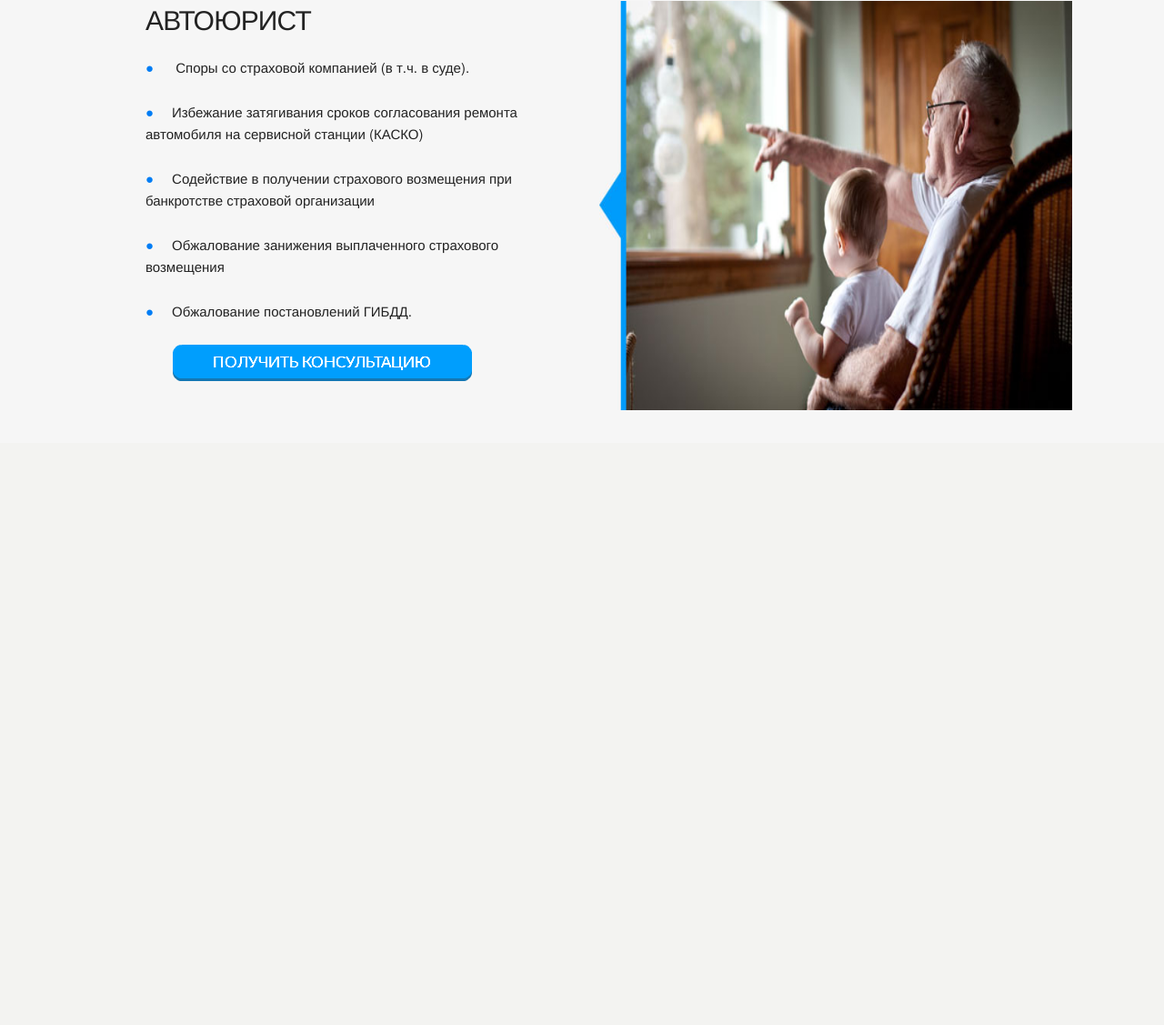
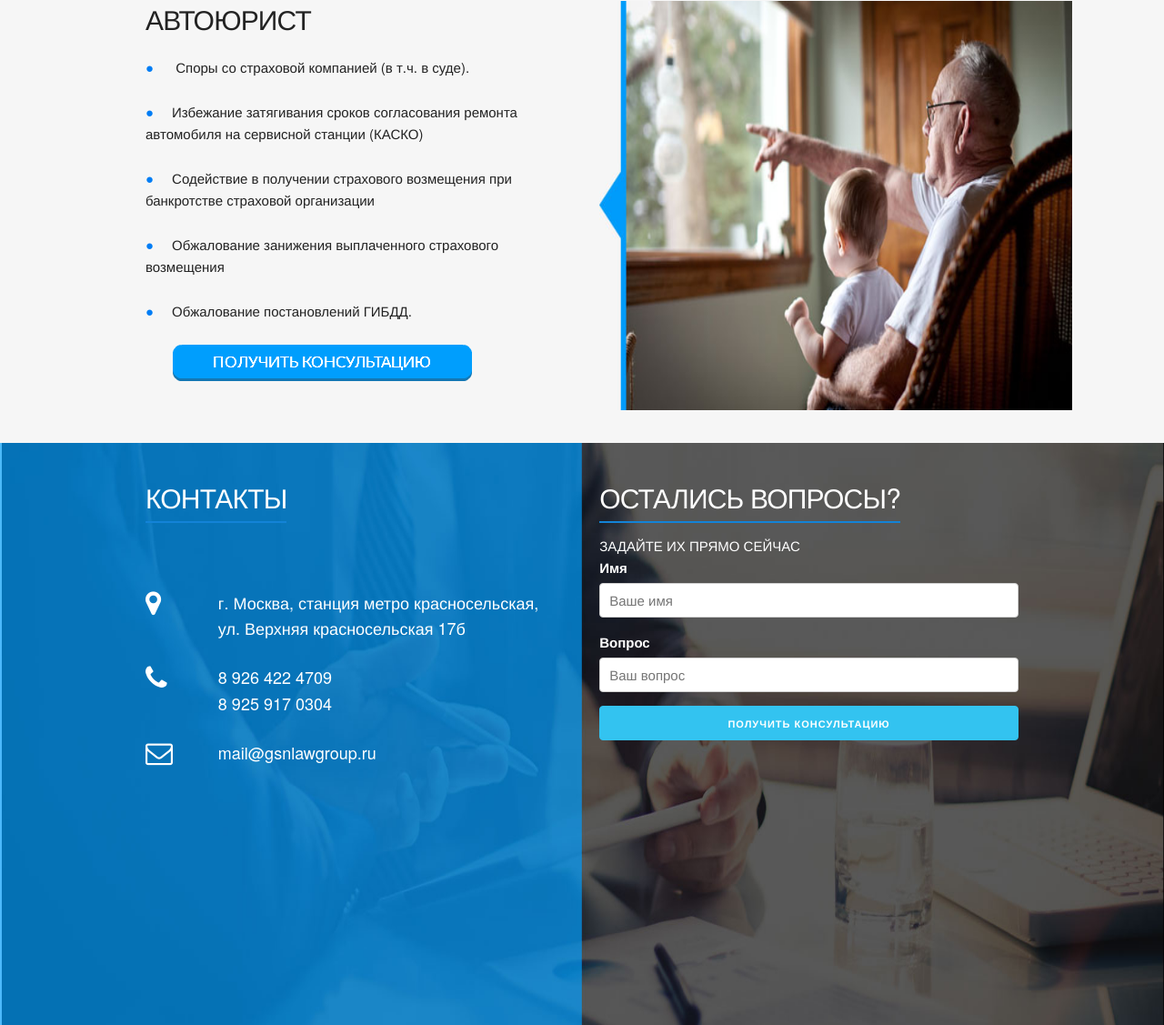
Before and after one commit to YellowAgency/lawers_landing, a Django app: template templates/base.html in a window 1280 px wide. Shown: the part 1286-2413 px from the top of the page at 91% size. Before the commit the page ends 1737 px from the top, so only its background shows below. Run offline with Django 3.2, Linux system fonts and the light colour scheme; the template is opened without the code that fills it, so the values that code supplies are empty.

Commit message:
last screen

```diff
--- /dev/null
+++ b/static/css/contacts.css
@@ -0,0 +1,21 @@
+.contacts{
+    padding-top: 40px;
+    background: url('img/contacts_bg.png');
+    background-size: 100% 100%;
+    min-height: 600px;
+    color: white;
+}
+.contacts__contacts__header_span{
+    padding-bottom: 5px;
+    border-bottom: 2px solid #1383d7;
+}
+.contacts__contacts {
+    font-size: 18px;
+}
+.contacts__contacts__row{
+    margin-top: 80px;
+}
+.contacts__contacts i{
+    margin-right: 20px;
+    font-size: 30px;
+}
--- a/templates/base.html
+++ b/templates/base.html
@@ -8,6 +8,7 @@
     <link rel="stylesheet" href="../static/css/lib/font-awesome.min.css">
     <link rel="stylesheet" href="../static/css/main.css">
     <link rel="stylesheet" href="../static/css/fourth_screen.css">
+    <link rel="stylesheet" href="../static/css/contacts.css">
 </head>
 <body>
 <header class="header">
@@ -207,6 +208,70 @@
             </div>
          </div>
     </div>
+    <div class = "contacts">
+        <div class = "container">
+            <div class = "row">
+                <div class = "six columns contacts__contacts">
+                    <h4>
+                        <span class = "contacts__contacts__header_span">
+                            КОНТАКТЫ
+                        </span>
+                    </h4>
+                    <div class = "contacts__contacts__row">
+                        <div class = "two columns">
+                            <i class="fa fa-map-marker" aria-hidden="true"></i>
+                        </div>
+                        <div class = "ten columns">
+                            <p>г. Москва, станция метро красносельская, ул. Верхняя красносельская 17б</p>
+                        </div>
+                    </div>
+                    <div class = "contacts__contacts__row">
+                        <div class = "two columns">
+                            <i class="fa fa-phone" aria-hidden="true"></i>
+                        </div>
+                        <div class = "ten columns">
+                            <p>
+                                8 926 422 4709<br>
+                                8 925 917 0304
+                            </p>
+                        </div>
+
+                    </div>
+                    <div class = "contacts__contacts__row">
+                        <div class = "two columns">
+                            <i class="fa fa-envelope-o" aria-hidden="true"></i>
+                        </div>
+                        <div class = "ten columns">
+                           <p>
+                               mail@gsnlawgroup.ru
+                           </p>
+                        </div>
+                    </div>
+                </div>
+                 <div class = "six columns">
+                     <h4>
+                         <span class = "contacts__contacts__header_span">
+                            ОСТАЛИСЬ ВОПРОСЫ?
+                         </span>
+                    </h4>
+                     <span>
+                         ЗАДАЙТЕ ИХ ПРЯМО СЕЙЧАС
+                     </span>
+                     <form action="#">
+                        <div class="row">
+                            <label for="name_input">Имя</label>
+                            <input class="u-full-width" type="text" placeholder="Ваше имя" id="name_input">
+                            <label for="question_input">Вопрос</label>
+                            <input class="u-full-width" type="text" placeholder="Ваш вопрос" id="question_input">
+
+                            <input class="u-full-width button-primary" type="submit" value="получить консультацию">
+                        </div>
+                    </form>
+
+                 </div>
+            </div>
+        </div>
+    </div>
 
 </main>
 
```
Also changed, not shown: static/css/img/contacts_bg.png (added).
